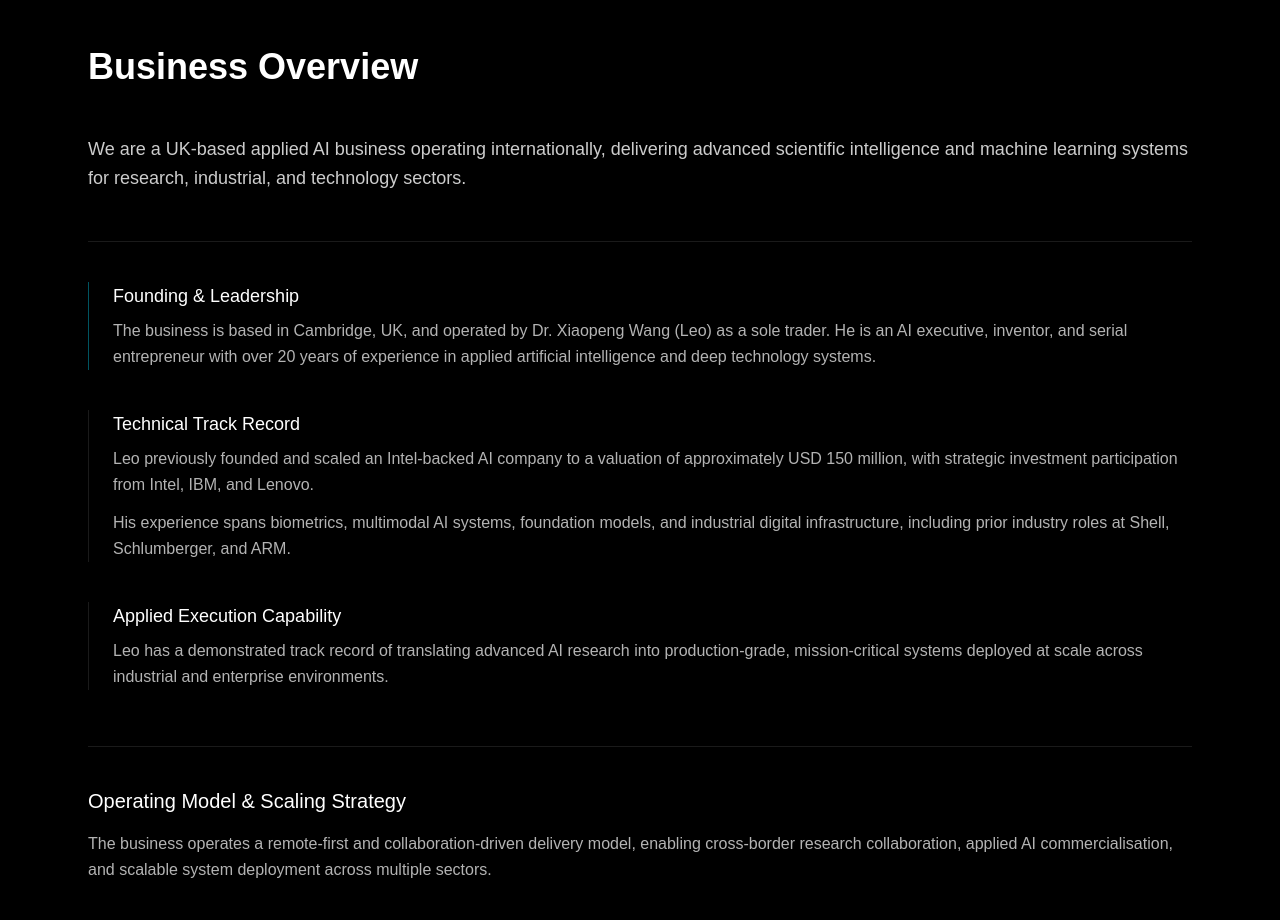
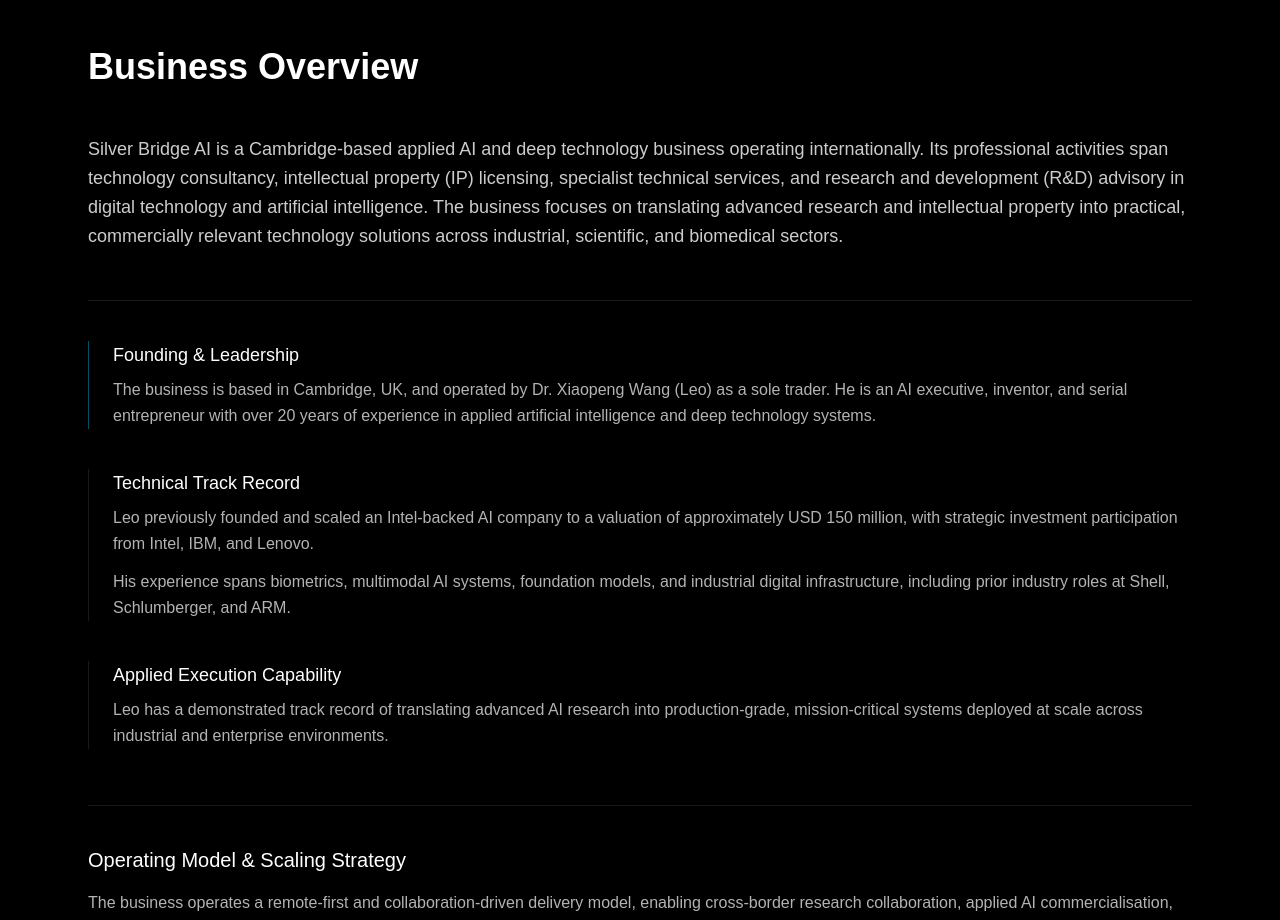
Before and after one commit to silverbridgeai/silverbridge-ai, a Next.js app: page / in a window 1280 px wide. Shown: the part 1380-2300 px from the top of the page. Built offline with nearby package versions, Linux system fonts and the light colour scheme.

Commit message:
Revise business overview description
Updated the business overview description to provide more specific information about Silver Bridge AI's activities and focus areas.

```diff
--- a/app/page.tsx
+++ b/app/page.tsx
@@ -162,14 +162,20 @@ export default function SilverBridgeAIHomepage() {
           Business Overview
         </h3>
 
-        {/* L1 - What we do */}
-        <div className="mb-12">
-          <p className="text-lg text-white/80 leading-relaxed">
-            We are a UK-based applied AI business operating internationally,
-            delivering advanced scientific intelligence and machine learning
-            systems for research, industrial, and technology sectors.
-          </p>
-        </div>
+   {/* L1 - What we do */}
+    <div className="mb-12">
+      <p className="text-lg text-white/80 leading-relaxed">
+        Silver Bridge AI is a Cambridge-based applied AI and deep technology
+        business operating internationally. Its professional activities span
+        technology consultancy, intellectual property (IP) licensing,
+        specialist technical services, and research and development (R&D)
+        advisory in digital technology and artificial intelligence.
+        The business focuses on translating advanced research and
+        intellectual property into practical, commercially relevant
+        technology solutions across industrial, scientific, and
+        biomedical sectors.
+      </p>
+    </div>
 
         {/* L2 - Credibility */}
         <div className="space-y-10 text-white/70 leading-relaxed border-t border-white/10 pt-10">
```
